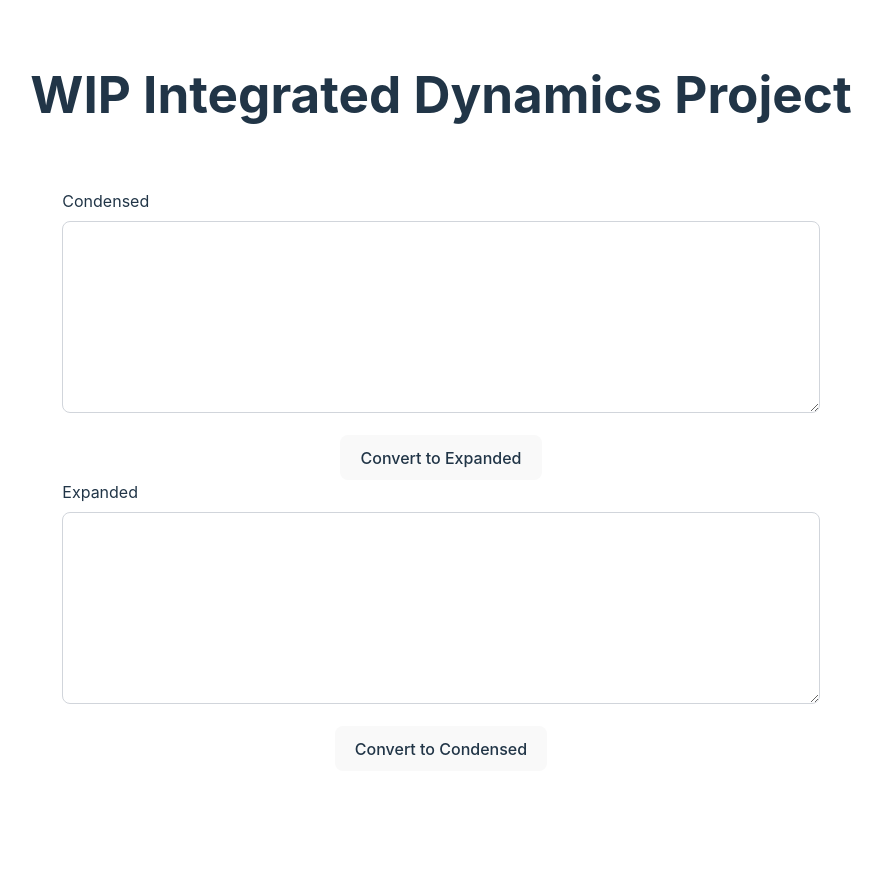
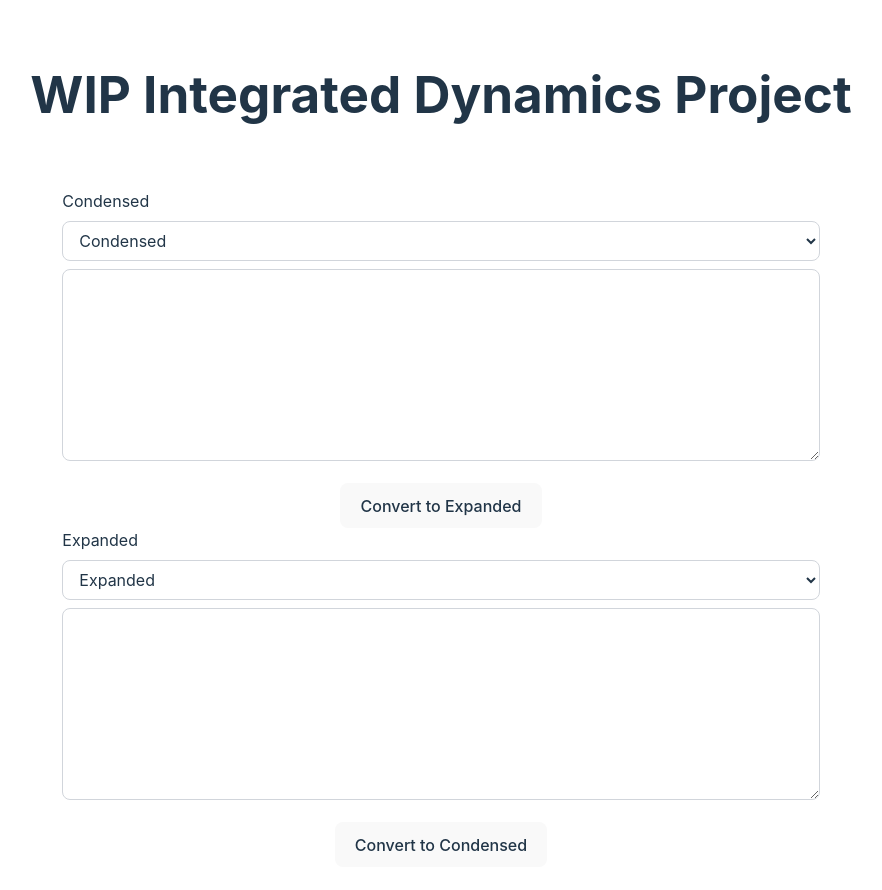
Before and after one commit to kirjorjos/WIP-Integrated-Dynamics-Project, a Vue app: page / in a window 1280 px wide. Shown: the top 890 px of the page, without its empty margins (199-1081 px from the left). Before the commit the page ends 835 px from the top, so only its background shows below. Built offline with nearby package versions, Linux system fonts and the light colour scheme.

Commit message:
Add dropdowns to select between conversion options

```diff
--- a/src/App.vue
+++ b/src/App.vue
@@ -1,35 +1,86 @@
 <script setup lang="ts">
 import { computed, ref } from "vue";
 import {
+  ASTToCodeLine,
+  ASTToCompressed,
   ASTToCondensed,
   CondensedToAST,
+  ASTToExpanded,
+  ASTtoJSON,
+  CodeLineToAST,
+  CompressedToAST,
   ExpandedToAST,
-  ASTToExpanded,
+  JSONtoAST,
 } from "lib";
 
-const condensedText = ref("");
-const expandedText = ref("");
+type FormatKey = "condensed" | "expanded" | "codeline" | "compressed" | "json";
 
-const canConvertExpanded = computed(() => expandedText.value.trim().length > 0);
-const canConvertCondensed = computed(
-  () => condensedText.value.trim().length > 0
-);
+const leftText = ref("");
+const rightText = ref("");
+const leftFormat = ref<FormatKey>("condensed");
+const rightFormat = ref<FormatKey>("expanded");
+const status = ref("");
 
-const parseExpanded = (): void => {
+const formatters: Record<
+  FormatKey,
+  {
+    label: string;
+    toAST: (value: string) => TypeAST.AST;
+    fromAST: (ast: TypeAST.AST) => string;
+  }
+> = {
+  condensed: {
+    label: "Condensed",
+    toAST: (value) => CondensedToAST(value),
+    fromAST: (ast) => ASTToCondensed(ast),
+  },
+  expanded: {
+    label: "Expanded",
+    toAST: (value) => ExpandedToAST(value),
+    fromAST: (ast) => ASTToExpanded(ast),
+  },
+  codeline: {
+    label: "Code Line",
+    toAST: (value) => CodeLineToAST(value),
+    fromAST: (ast) => ASTToCodeLine(ast),
+  },
+  compressed: {
+    label: "Compressed",
+    toAST: (value) => CompressedToAST(value),
+    fromAST: (ast) => ASTToCompressed(ast),
+  },
+  json: {
+    label: "JSON",
+    toAST: (value) => JSONtoAST(JSON.parse(value) as jsonData),
+    fromAST: (ast) => JSON.stringify(ASTtoJSON(ast), null, 2),
+  },
+};
+
+const formatOptions = Object.entries(formatters).map(([value, formatter]) => ({
+  value: value as FormatKey,
+  label: formatter.label,
+}));
+
+const canConvertLeftToRight = computed(() => leftText.value.trim().length > 0);
+const canConvertRightToLeft = computed(() => rightText.value.trim().length > 0);
+
+const convertLeftToRight = (): void => {
   try {
-    const ast = ExpandedToAST(expandedText.value);
-    condensedText.value = ASTToCondensed(ast);
+    const ast = formatters[leftFormat.value].toAST(leftText.value);
+    rightText.value = formatters[rightFormat.value].fromAST(ast);
+    status.value = `Converted ${formatters[leftFormat.value].label} to ${formatters[rightFormat.value].label}.`;
   } catch (error) {
-    console.log(error);
+    status.value = error instanceof Error ? error.message : String(error);
   }
 };
 
-const parseCondensed = (): void => {
+const convertRightToLeft = (): void => {
   try {
-    const ast = CondensedToAST(condensedText.value);
-    expandedText.value = ASTToExpanded(ast);
+    const ast = formatters[rightFormat.value].toAST(rightText.value);
+    leftText.value = formatters[leftFormat.value].fromAST(ast);
+    status.value = `Converted ${formatters[rightFormat.value].label} to ${formatters[leftFormat.value].label}.`;
   } catch (error) {
-    console.log(error);
+    status.value = error instanceof Error ? error.message : String(error);
   }
 };
 </script>
@@ -40,40 +91,60 @@ const parseCondensed = (): void => {
 
     <div class="card">
       <label class="field">
-        <span>Condensed</span>
+        <span>{{ formatters[leftFormat].label }}</span>
+        <select v-model="leftFormat" class="select" aria-label="Left format">
+          <option
+            v-for="option in formatOptions"
+            :key="option.value"
+            :value="option.value"
+          >
+            {{ option.label }}
+          </option>
+        </select>
         <textarea
-          v-model="condensedText"
+          v-model="leftText"
           class="editor"
           spellcheck="false"
-          aria-label="Condensed"
+          :aria-label="formatters[leftFormat].label"
         />
       </label>
 
       <button
-        :disabled="!canConvertCondensed"
+        :disabled="!canConvertLeftToRight"
         type="button"
-        @click="parseCondensed"
+        @click="convertLeftToRight"
       >
-        Convert to Expanded
+        Convert to {{ formatters[rightFormat].label }}
       </button>
 
       <label class="field">
-        <span>Expanded</span>
+        <span>{{ formatters[rightFormat].label }}</span>
+        <select v-model="rightFormat" class="select" aria-label="Right format">
+          <option
+            v-for="option in formatOptions"
+            :key="option.value"
+            :value="option.value"
+          >
+            {{ option.label }}
+          </option>
+        </select>
         <textarea
-          v-model="expandedText"
+          v-model="rightText"
           class="editor"
           spellcheck="false"
-          aria-label="Expanded"
+          :aria-label="formatters[rightFormat].label"
         />
       </label>
 
       <button
-        :disabled="!canConvertExpanded"
+        :disabled="!canConvertRightToLeft"
         type="button"
-        @click="parseExpanded"
+        @click="convertRightToLeft"
       >
-        Convert to Condensed
+        Convert to {{ formatters[leftFormat].label }}
       </button>
+
+      <p class="status">{{ status }}</p>
     </div>
   </main>
 </template>
--- a/src/lib/index.ts
+++ b/src/lib/index.ts
@@ -3,5 +3,8 @@ export { entityRegistry } from "lib/IntegratedDynamicsClasses/registries/entityR
 export { fluidRegistry } from "lib/IntegratedDynamicsClasses/registries/fluidRegistry";
 export { itemRegistry } from "lib/IntegratedDynamicsClasses/registries/itemRegistry";
 export { operatorRegistry } from "lib/IntegratedDynamicsClasses/registries/operatorRegistry";
+export { ASTToCodeLine, CodeLineToAST } from "lib/transformers/CodeLine";
+export { ASTToCompressed, CompressedToAST } from "lib/transformers/Compressed";
 export { ASTToCondensed, CondensedToAST } from "lib/transformers/Condensed";
 export { ASTToExpanded, ExpandedToAST } from "lib/transformers/Expanded";
+export { ASTtoJSON, JSONtoAST } from "lib/transformers/JSON";
--- a/src/style.css
+++ b/src/style.css
@@ -39,7 +39,8 @@ a:hover {
 }
 
 button,
-textarea {
+textarea,
+select {
   font: inherit;
 }
 
@@ -100,6 +101,16 @@ h1 {
   resize: vertical;
 }
 
+.select {
+  width: 100%;
+  margin-bottom: 0.5rem;
+  padding: 0.5rem 0.75rem;
+  border: 1px solid #444;
+  border-radius: 8px;
+  background: #1a1a1a;
+  color: inherit;
+}
+
 .status {
   margin-top: 1rem;
   color: #888;
@@ -124,6 +135,11 @@ h1 {
     background: #ffffff;
   }
 
+  .select {
+    border-color: #d1d5db;
+    background: #ffffff;
+  }
+
   .read-the-docs,
   .status {
     color: #666;
```
